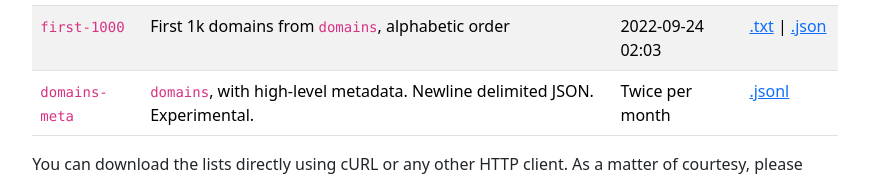
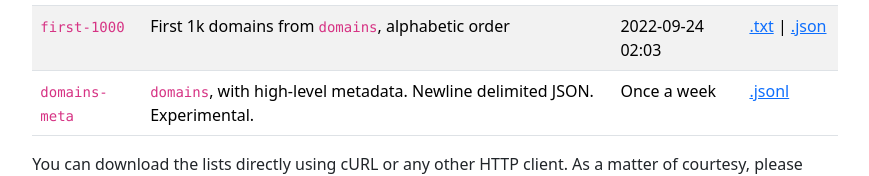
Before and after one commit to anroots/ee-domains, a Nuxt app: page / in a window 1280 px wide. Shown: the part 628-804 px from the top of the page, without its empty margins (205-1074 px from the left). Built offline with nearby package versions, Linux system fonts and the light colour scheme; no server answers.

Commit message:
Update scan freq

```diff
--- a/pages/index.vue
+++ b/pages/index.vue
@@ -74,7 +74,7 @@
         <tr>
           <td><code>domains-meta</code></td>
           <td><code>domains</code>, with high-level metadata. Newline delimited JSON. Experimental.</td>
-          <td>Twice per month</td>
+          <td>Once a week</td>
           <td>
             <a href="https://cdn.ee-domains.sqroot.eu/lists/domains-meta.jsonl">.jsonl</a>
           </td>
```
